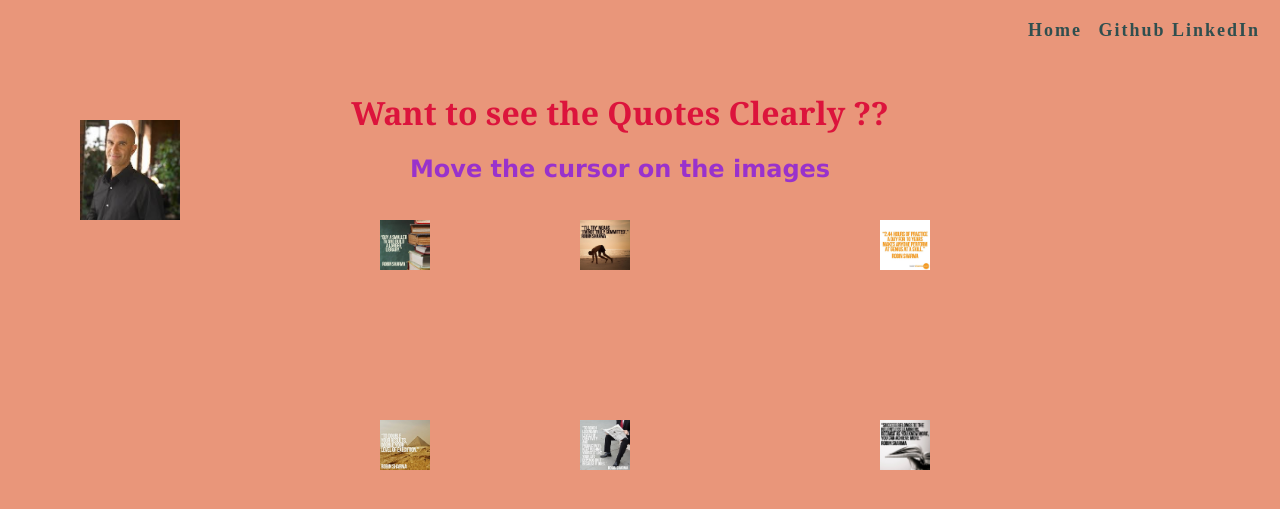
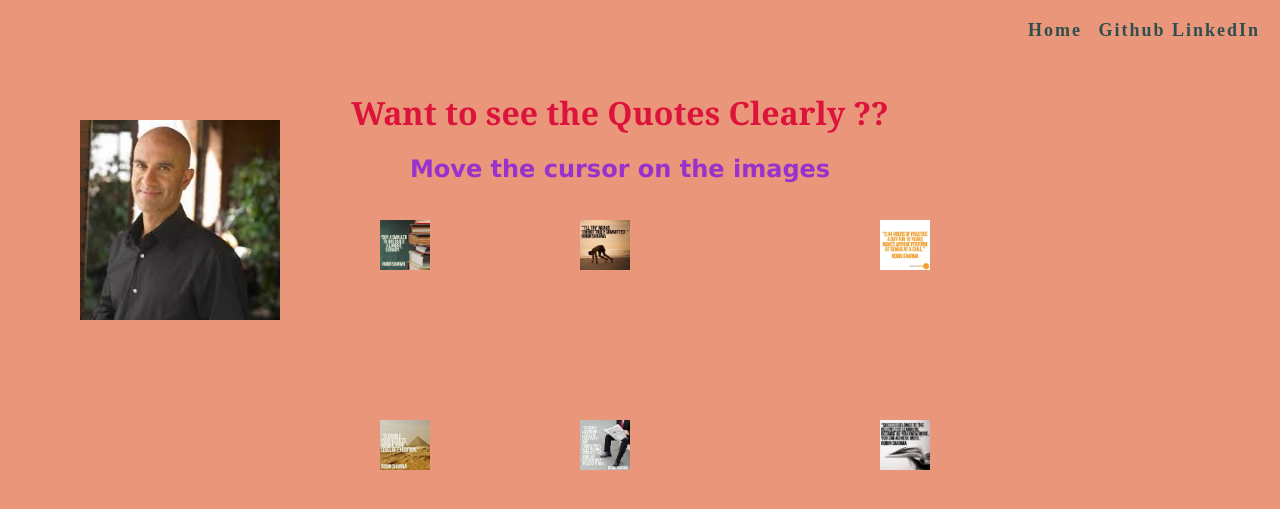
Before and after one commit to christyjax/christyjax.github.io, a Jekyll site: the page Quotes1.html, which Jekyll copies as it is, in a window 1280 px wide. Shown: the top 509 px of the page. Built offline with Jekyll 4.4.1, drawn with Linux system fonts in a browser that asks for light colours.

Commit message:
Update Quotes1.html

```diff
--- a/Quotes1.html
+++ b/Quotes1.html
@@ -16,7 +16,7 @@
       LinkedIn
     </a></b>
     <div id="main">
-         <img src= "Images\Robin Sharma.jpg" width="100" height="100" >
+         <img src= "Images\Robin Sharma.jpg" width="200" height="200" >
       </div>
 
     <h1 > Want to see the Quotes  Clearly ??</h1>
```
